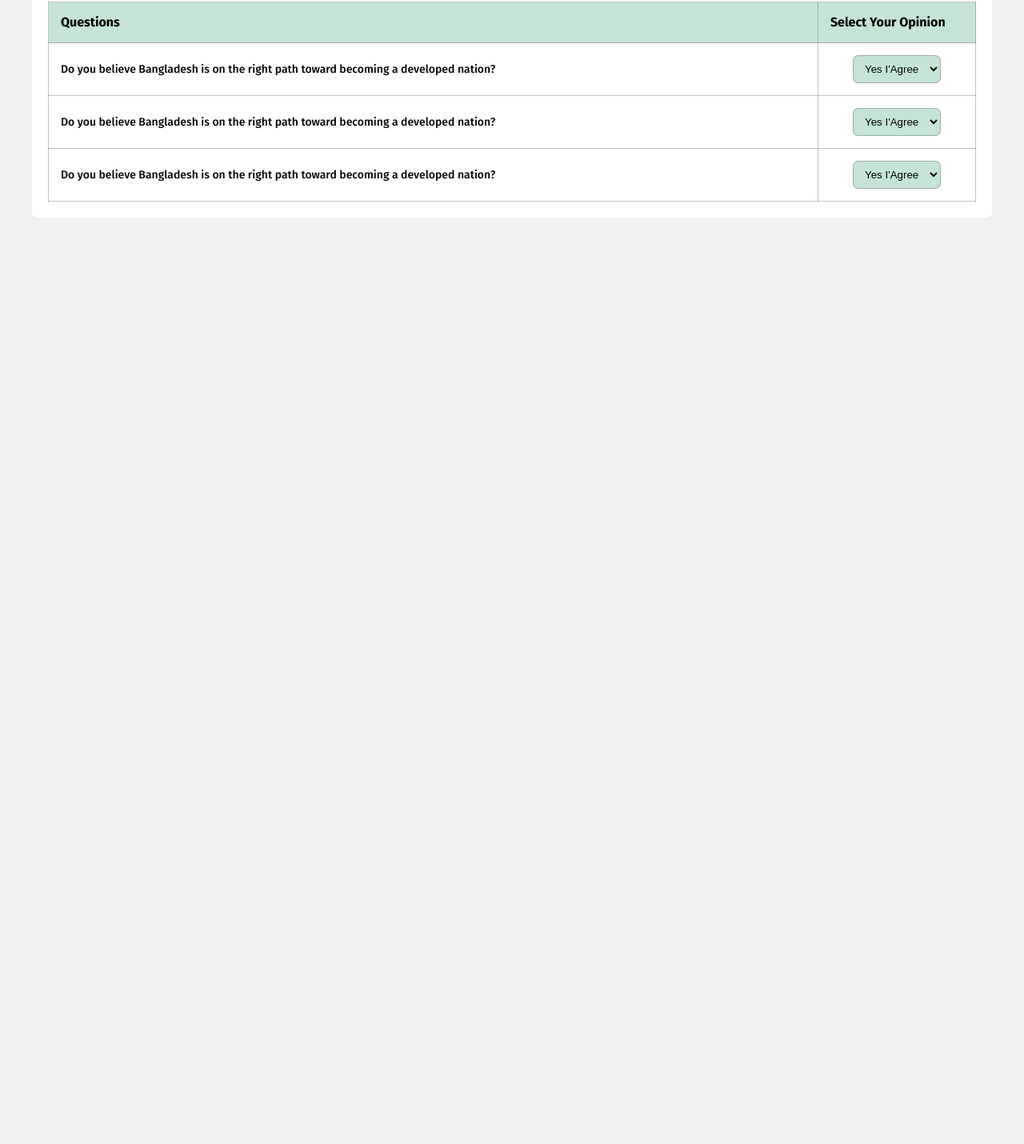
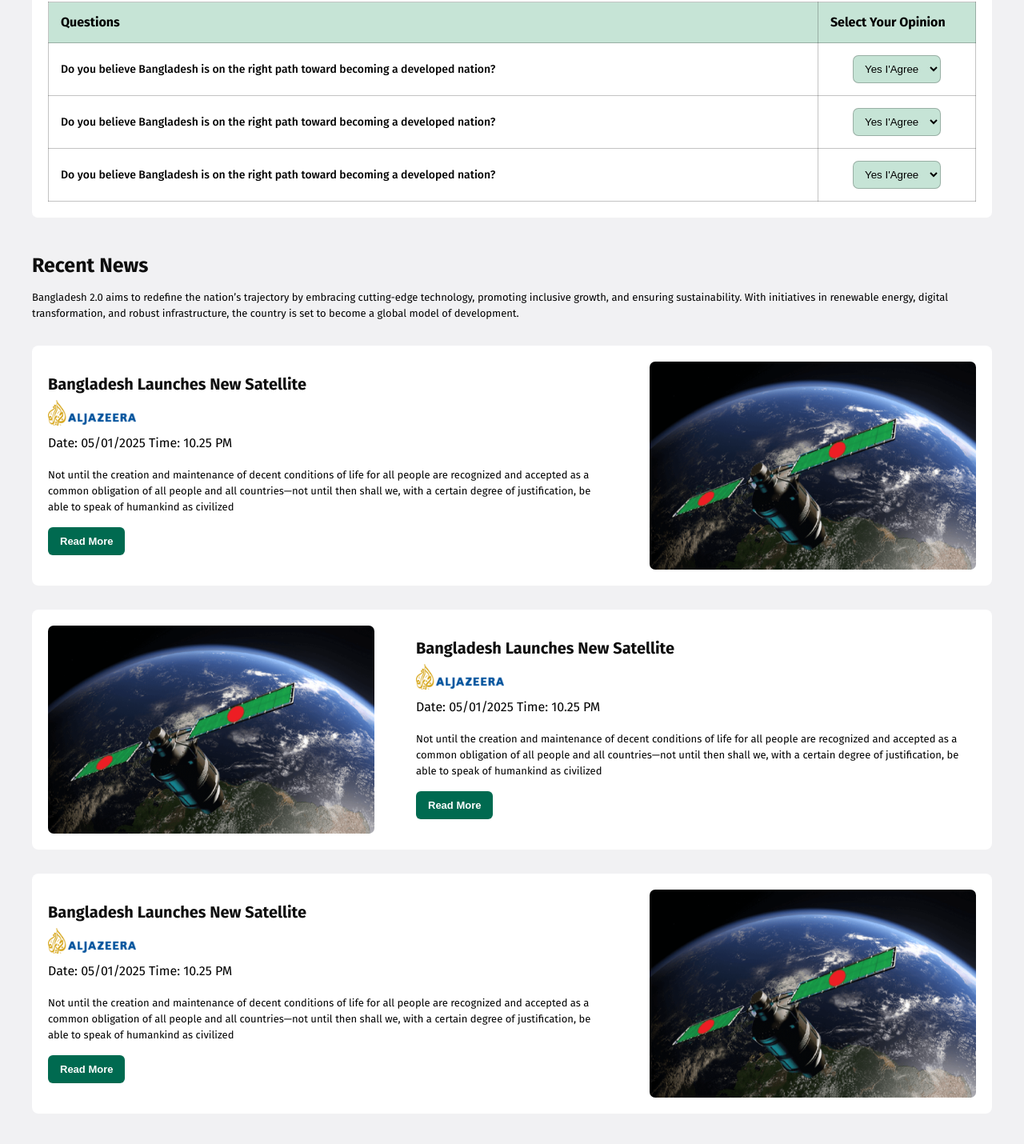
Before and after one commit to saifulislam66/ph-B11-assignment-1, a plain HTML site: page index.html in a window 1280 px wide. Shown: the part 1652-3082 px from the top of the page at 80% size. Before the commit the page ends 1974 px from the top, so only its background shows below. Drawn offline with Linux system fonts and the light colour scheme.

Commit message:
add recent news section

```diff
--- a/index.html
+++ b/index.html
@@ -185,6 +185,73 @@
             </table>
           </div>
         </section>
+        <section class="recent-news">
+          <h2 class="section-title">Recent News</h2>
+          <p>
+            Bangladesh 2.0 aims to redefine the nation’s trajectory by embracing
+            cutting-edge technology, promoting inclusive growth, and ensuring
+            sustainability. With initiatives in renewable energy, digital
+            transformation, and robust infrastructure, the country is set to
+            become a global model of development.
+          </p>
+          <div class="news-container">
+            <div class="news-content">
+              <h3>Bangladesh Launches New Satellite</h3>
+              <div><img src="./assets/al-jazeera.png" alt="" /></div>
+              <div class="date-time">
+                <sapn datetime="">Date: 05/01/2025</sapn>
+                <span>Time: 10.25 PM</span>
+              </div>
+              <p>
+                Not until the creation and maintenance of decent conditions of
+                life for all people are recognized and accepted as a common
+                obligation of all people and all countries—not until then shall
+                we, with a certain degree of justification, be able to speak of
+                humankind as civilized
+              </p>
+              <button class="btn">Read More</button>
+            </div>
+            <img class="news-image" src="./assets/satelite.png" alt="" />
+          </div>
+          <div class="news-container">
+            <img class="news-image" src="./assets/satelite.png" alt="" />
+            <div class="news-content">
+              <h3>Bangladesh Launches New Satellite</h3>
+              <div><img src="./assets/al-jazeera.png" alt="" /></div>
+              <div class="date-time">
+                <sapn datetime="">Date: 05/01/2025</sapn>
+                <span>Time: 10.25 PM</span>
+              </div>
+              <p>
+                Not until the creation and maintenance of decent conditions of
+                life for all people are recognized and accepted as a common
+                obligation of all people and all countries—not until then shall
+                we, with a certain degree of justification, be able to speak of
+                humankind as civilized
+              </p>
+              <button class="btn">Read More</button>
+            </div>
+          </div>
+          <div class="news-container">
+            <div class="news-content">
+              <h3>Bangladesh Launches New Satellite</h3>
+              <div><img src="./assets/al-jazeera.png" alt="" /></div>
+              <div class="date-time">
+                <sapn datetime="">Date: 05/01/2025</sapn>
+                <span>Time: 10.25 PM</span>
+              </div>
+              <p>
+                Not until the creation and maintenance of decent conditions of
+                life for all people are recognized and accepted as a common
+                obligation of all people and all countries—not until then shall
+                we, with a certain degree of justification, be able to speak of
+                humankind as civilized
+              </p>
+              <button class="btn">Read More</button>
+            </div>
+            <img class="news-image" src="./assets/satelite.png" alt="" />
+          </div>
+        </section>
       </main>
       <footer></footer>
     </div>
--- a/style.css
+++ b/style.css
@@ -279,3 +279,50 @@ nav div button {
   border: none;
   border: 1px solid #0e0e0e3f;
 }
+/* recent news */
+.recent-news {
+  max-width: 1200px;
+  margin: 50px auto;
+}
+.recent-news p {
+  font-size: 13px;
+  margin-top: 20px;
+}
+.news-container {
+  margin-top: 30px;
+  display: flex;
+  justify-content: space-between;
+  align-items: center;
+  background: #fff;
+  padding: 20px;
+  border-radius: 8px;
+}
+.news-container .news-content {
+  width: 700px;
+  /* padding: 20px; */
+  border-radius: 7px;
+}
+.news-container .news-content h3 {
+  font-size: 20px;
+  color: var(--dark1);
+  margin-bottom: 10px;
+}
+.news-container .news-content div img {
+  width: 110px;
+}
+.news-container .news-content .date-time {
+  margin: 7px 0;
+}
+.news-container .news-content p {
+  font-size: 13px;
+}
+.news-container .news-content button {
+  font-size: 13px;
+  margin-top: 15px;
+  background: var(--buttoncolor);
+}
+.news-container .news-image {
+  width: 408px;
+  height: 260px;
+  border-radius: 7px;
+}
```
